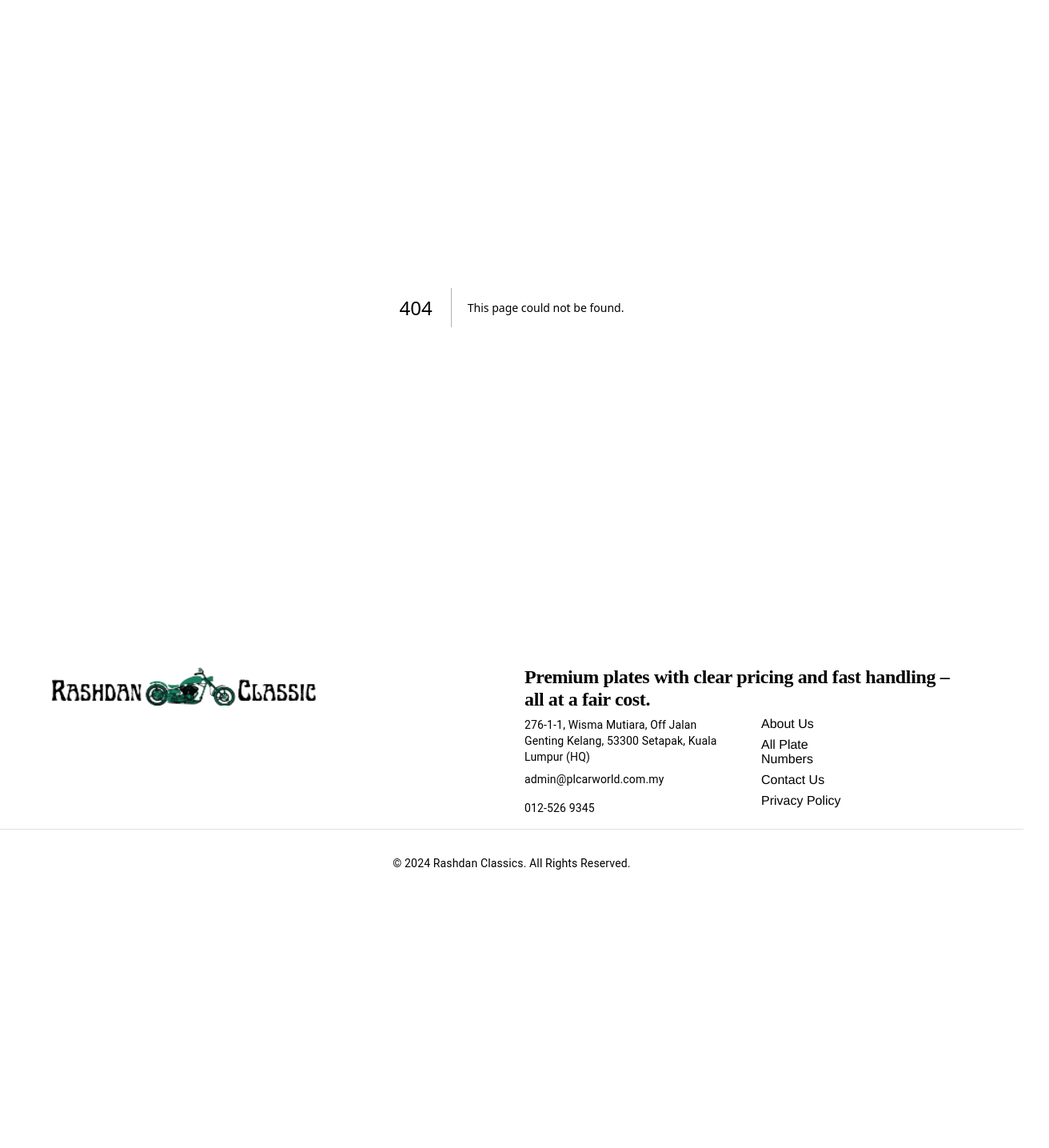
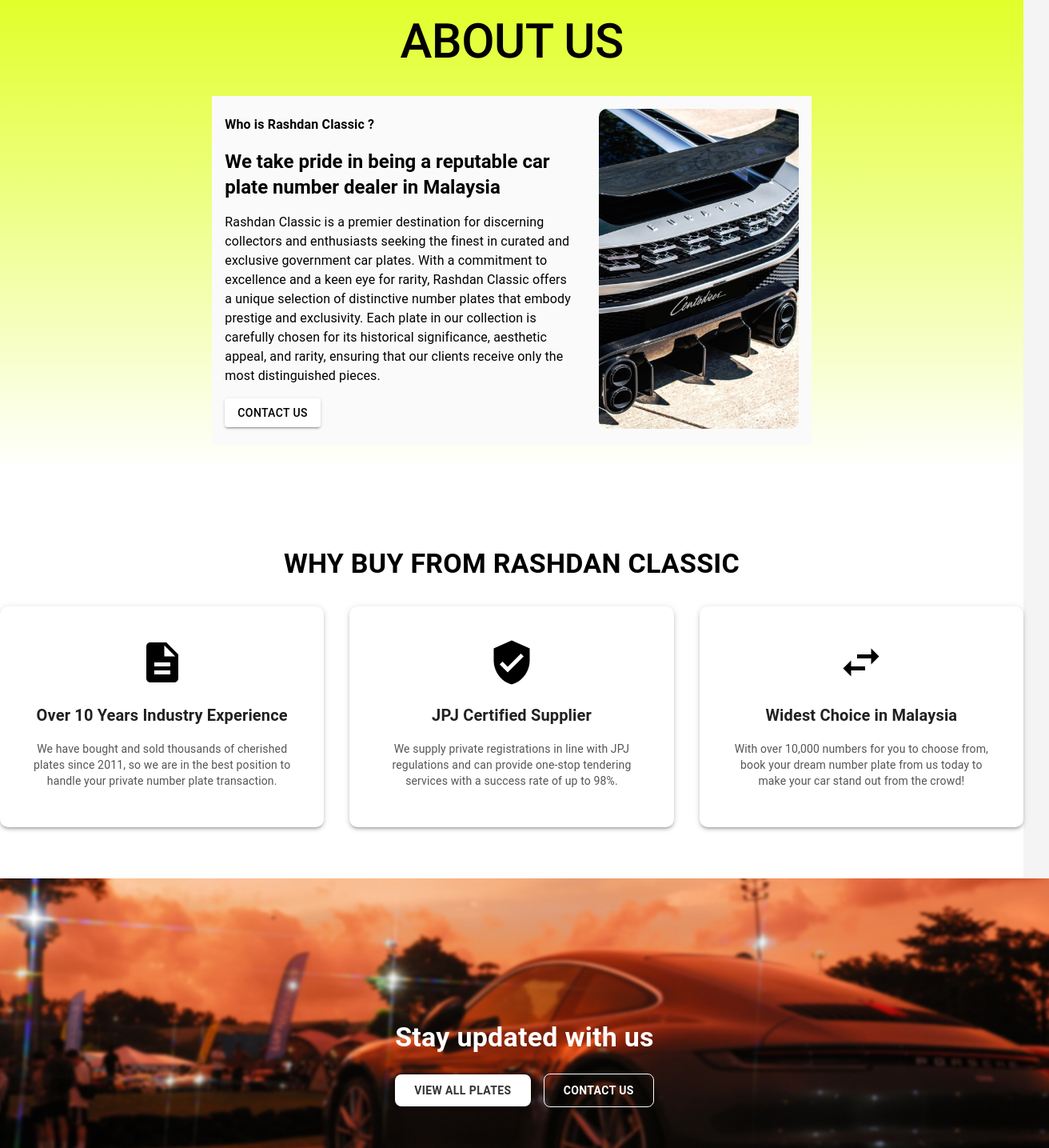
Before and after one commit to krumbs8749/rashdan_classics, a Next.js app: page /about in a window 1280 px wide. Before the commit this address had no page. Shown: the part 80-1515 px from the top of the page at 80% size, 1312 px wide, since content can reach past the window. Before the commit the page ends 1217 px from the top, so only its background shows below. Built offline with nearby package versions, Linux system fonts and the light colour scheme.

Commit message:
feat: about us and completed functionalities

```diff
--- /dev/null
+++ b/app/about/page.tsx
@@ -0,0 +1,245 @@
+"use client";
+import React from "react";
+import {
+  Box,
+  Typography,
+  Button,
+  Grid,
+  Card,
+  CardContent,
+  Container,
+} from "@mui/material";
+import Image from "next/image";
+import carPic from "../images/car_image.png"; // Image for the header section
+import UpdateSection from "../components/UpdateSection";
+import DescriptionIcon from "@mui/icons-material/Description"; // Icon for Experience
+import VerifiedUserIcon from "@mui/icons-material/VerifiedUser"; // Icon for Certified Supplier
+import SwapHorizIcon from "@mui/icons-material/SwapHoriz"; // Icon for Widest Choice
+
+import { Swiper, SwiperSlide } from "swiper/react";
+import SwiperCore from "swiper";
+import { Pagination } from "swiper/modules";
+
+// Import Swiper styles
+import "swiper/css";
+import "swiper/css/pagination";
+
+// Initialize Swiper modules
+SwiperCore.use([Pagination]);
+
+// PaperItem component representing each service
+interface PaperItemProps {
+  icon: React.ReactNode;
+  title: string;
+  description: string;
+}
+
+const PaperItem: React.FC<PaperItemProps> = ({ icon, title, description }) => (
+  <Card
+    elevation={3}
+    sx={{ p: 3, textAlign: "center", borderRadius: "10px", minWidth: "250px" }}
+  >
+    <CardContent>
+      {icon}
+      <Typography variant="h6" component="h3" fontWeight="bold" sx={{ mt: 2 }}>
+        {title}
+      </Typography>
+      <Typography variant="body2" sx={{ mt: 2, color: "#555" }}>
+        {description}
+      </Typography>
+    </CardContent>
+  </Card>
+);
+
+const AboutUs = () => {
+  // Define service items
+  const services = [
+    {
+      icon: <DescriptionIcon sx={{ fontSize: 60, color: "#000" }} />,
+      title: "Over 10 Years Industry Experience",
+      description:
+        "We have bought and sold thousands of cherished plates since 2011, so we are in the best position to handle your private number plate transaction.",
+    },
+    {
+      icon: <VerifiedUserIcon sx={{ fontSize: 60, color: "#000" }} />,
+      title: "JPJ Certified Supplier",
+      description:
+        "We supply private registrations in line with JPJ regulations and can provide one-stop tendering services with a success rate of up to 98%.",
+    },
+    {
+      icon: <SwapHorizIcon sx={{ fontSize: 60, color: "#000" }} />,
+      title: "Widest Choice in Malaysia",
+      description:
+        "With over 10,000 numbers for you to choose from, book your dream number plate from us today to make your car stand out from the crowd!",
+    },
+  ];
+
+  return (
+    <Container
+      sx={{
+        maxWidth: "100vw !important",
+        padding: 0,
+        "&.MuiContainer-root": { padding: 0 },
+        background: "white",
+      }}
+    >
+      {/* Header Section */}
+      <Box
+        sx={{
+          borderRadius: 2,
+          p: 4,
+          mb: 4,
+          background: "linear-gradient(to bottom, #E0FF24, white)",
+          textAlign: "center",
+          display: "flex",
+          flexDirection: { xs: "column", md: "column" },
+          justifyContent: "center",
+          alignItems: "center",
+        }}
+      >
+        <Typography
+          variant="h2"
+          component="h1"
+          sx={{
+            fontWeight: "bold",
+            mb: 4,
+            fontFamily: "var(--font-roboto-medium)",
+          }}
+        >
+          ABOUT US
+        </Typography>
+
+        <Box
+          sx={{
+            display: "flex",
+            flexDirection: { xs: "column", md: "row" },
+            justifyContent: "center",
+            alignItems: "center",
+            gap: 4,
+            width: { xs: "100%", md: "59%" },
+            background: "#FAFAFA",
+            padding: "1rem",
+          }}
+        >
+          {/* Text Section */}
+          <Box sx={{ width: "100%", height: "100%", textAlign: "left" }}>
+            <Typography
+              variant="subtitle1"
+              component="h2"
+              sx={{ fontWeight: "bold", mb: 2 }}
+            >
+              Who is Rashdan Classic ?
+            </Typography>
+
+            <Typography variant="h5" component="h3" sx={{ fontWeight: "bold" }}>
+              We take pride in being a reputable car plate number dealer in
+              Malaysia
+            </Typography>
+
+            <Typography variant="body1" sx={{ my: 2 }}>
+              Rashdan Classic is a premier destination for discerning collectors
+              and enthusiasts seeking the finest in curated and exclusive
+              government car plates. With a commitment to excellence and a keen
+              eye for rarity, Rashdan Classic offers a unique selection of
+              distinctive number plates that embody prestige and exclusivity.
+              Each plate in our collection is carefully chosen for its
+              historical significance, aesthetic appeal, and rarity, ensuring
+              that our clients receive only the most distinguished pieces.
+            </Typography>
+
+            <Button
+              variant="contained"
+              color="primary"
+              sx={{
+                backgroundColor: "white",
+                color: "black",
+                "&:hover": { backgroundColor: "#f0f0f0" },
+              }}
+            >
+              Contact Us
+            </Button>
+          </Box>
+
+          {/* Image Section */}
+          <Box>
+            <Image
+              src={carPic}
+              alt="Car image"
+              width={250}
+              height={400}
+              style={{ borderRadius: "10px" }}
+            />
+          </Box>
+        </Box>
+      </Box>
+
+      {/* Why Buy From Rashdan Classic Section */}
+      <Box
+        sx={{
+          width: "100%",
+          py: 8,
+          background: "white",
+          textAlign: "center",
+        }}
+      >
+        <Typography
+          variant="h4"
+          component="h2"
+          sx={{ fontWeight: "bold", mb: 4 }}
+        >
+          WHY BUY FROM RASHDAN CLASSIC
+        </Typography>
+
+        {/* Mobile View: Swiper Carousel */}
+        <Box
+          sx={{
+            display: { xs: "block", md: "none" }, // Show Swiper on mobile, hide on desktop
+          }}
+        >
+          <Swiper
+            spaceBetween={20} // Space between slides
+            slidesPerView={1} // Show a bit of the next slide
+            pagination={{ clickable: true }}
+            style={{ paddingBottom: "40px" }} // Space for the pagination dots
+          >
+            {services.map((service, index) => (
+              <SwiperSlide key={index}>
+                <Box display="flex" justifyContent="center">
+                  <PaperItem
+                    icon={service.icon}
+                    title={service.title}
+                    description={service.description}
+                  />
+                </Box>
+              </SwiperSlide>
+            ))}
+          </Swiper>
+        </Box>
+
+        {/* Desktop View: Grid */}
+        <Grid
+          container
+          spacing={4}
+          justifyContent="center"
+          sx={{
+            display: { xs: "none", md: "flex" }, // Show Grid on desktop, hide on mobile
+          }}
+        >
+          {services.map((service, index) => (
+            <Grid item xs={12} sm={6} md={4} key={index}>
+              <PaperItem
+                icon={service.icon}
+                title={service.title}
+                description={service.description}
+              />
+            </Grid>
+          ))}
+        </Grid>
+      </Box>
+
+      <UpdateSection />
+    </Container>
+  );
+};
+
+export default AboutUs;
--- /dev/null
+++ b/app/components/Contact.tsx
@@ -0,0 +1,17 @@
+import React from "react";
+
+// WhatsApp message template with the dealer's number
+const dealerWhatsAppNumber = "4917647621332"; // Replace with the actual dealer number
+
+// Function to generate WhatsApp link for general inquiry
+const contactDealerGeneral = () => {
+  const messageTemplate = `Hi, I would like to inquire about the products and services you offer. Can you provide more details?`;
+
+  // Generate WhatsApp link
+  const whatsappLink = `https://wa.me/${dealerWhatsAppNumber}?text=${encodeURIComponent(messageTemplate)}`;
+
+  // Open WhatsApp in a new window/tab
+  window.open(whatsappLink, "_blank");
+};
+
+export default contactDealerGeneral;
--- a/app/components/Footer.tsx
+++ b/app/components/Footer.tsx
@@ -1,8 +1,10 @@
+"use client";1
 import React from "react";
 import { Box, Typography, Container, Grid, Link } from "@mui/material";
 import rcLogo from "../images/rc_logo.png"; // Import the image from app/images
 
 import Divider from '@mui/material/Divider';
+import contactDealerGeneral from "./Contact";
 
 
 const Footer: React.FC = () => {
@@ -52,7 +54,7 @@ const Footer: React.FC = () => {
               </Grid>
               <Grid item xs={6} sm={3}>
                 <Link
-                  href="#"
+                  href="/about"
                   color="inherit"
                   underline="hover"
                   sx={{ display: "block", mb: 1 }}
@@ -60,7 +62,7 @@ const Footer: React.FC = () => {
                   About Us
                 </Link>
                 <Link
-                  href="#"
+                  href="/list"
                   color="inherit"
                   underline="hover"
                   sx={{ display: "block", mb: 1 }}
@@ -72,6 +74,7 @@ const Footer: React.FC = () => {
                   color="inherit"
                   underline="hover"
                   sx={{ display: "block", mb: 1 }}
+                  onClick={contactDealerGeneral}
                 >
                   Contact Us
                 </Link>
--- a/app/components/Navbar.tsx
+++ b/app/components/Navbar.tsx
@@ -17,6 +17,7 @@ import { useTheme } from "@mui/material/styles";
 import rc_logo from "../images/rc_logo.png";
 import { useRouter } from "next/navigation";
 import Link from "next/link"; // Import Next.js Link for navigation
+import contactDealerGeneral from "./Contact";
 
 const NavBar: React.FC = () => {
   const [openDrawer, setOpenDrawer] = useState(false);
@@ -36,7 +37,7 @@ const NavBar: React.FC = () => {
   const menuItems = [
     { label: "Home", href: "/" },
     { label: "Number Plate List", href: "/list", icon: <ChevronDownIcon />  },
-    { label: "About Us", href: "#" },
+    { label: "About Us", href: "/about" },
   ];
 
   const drawerItems = (
@@ -149,7 +150,7 @@ const NavBar: React.FC = () => {
           variant="contained"
           color="success"
           sx={{ marginLeft: 2 }}
-          onClick={() => router.push("/contact")}
+          onClick={contactDealerGeneral}
         >
           Contact Us
         </Button>
--- a/app/components/UpdateSection.tsx
+++ b/app/components/UpdateSection.tsx
@@ -3,6 +3,7 @@ import React from 'react';
 import { Box, Typography, Button } from '@mui/material';
 import bottomPic from '../images/bottom_pic.png'; // Import image from app/images
 import { useRouter } from "next/navigation";
+import contactDealerGeneral from './Contact';
 const UpdateSection: React.FC = () => {
 
   const router = useRouter()
@@ -71,6 +72,7 @@ const UpdateSection: React.FC = () => {
         {/* Contact Us Button */}
         <Button
           variant="outlined"
+          onClick={contactDealerGeneral}
           sx={{
             color: '#fff',  // White text
             borderColor: '#fff',  // White border
```
Also changed, not shown: app/components/Hero.tsx (+17 -1 lines), app/list/page.tsx (+13 -1 lines), app/images/car_image.png (added).
